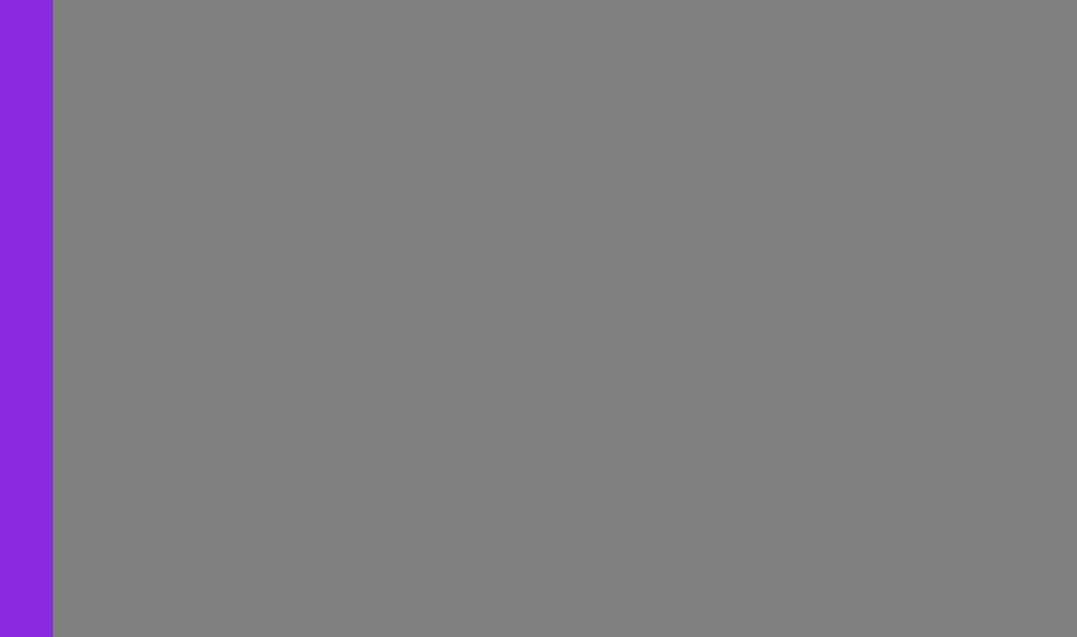
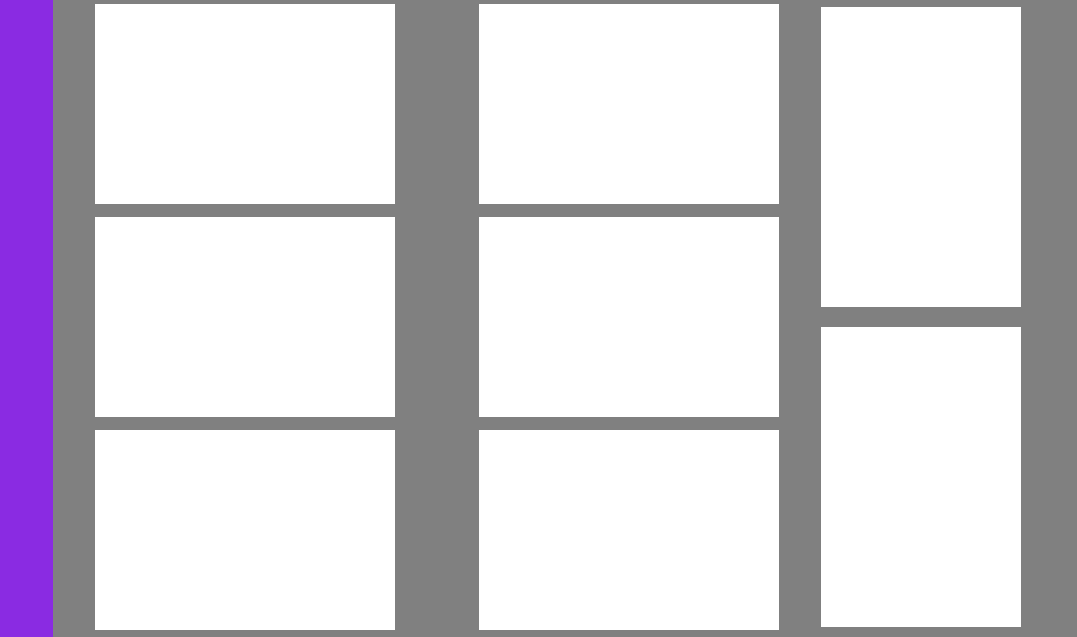
Before and after one commit to Fico27/admin-dash, a plain HTML site: page index.html in a window 1280 px wide. Shown: the part 163-800 px from the top of the page, 203-1280 px from the left. Drawn offline with Linux system fonts and the light colour scheme.

Commit message:
added basic styling to the content section (main section and right sidebar)

```diff
--- a/style.css
+++ b/style.css
@@ -112,6 +112,45 @@ body {
     background-color: gray;
     grid-area: 2/ 2/ 6/ 6;
     display: grid;
-    grid-template-rows: repeat(5 1fr);
+    /* grid-template-rows: repeat(5, 1fr); */
     grid-template-columns: 3fr 1fr
 }
+
+
+.projects{
+    grid-column: 1/2;
+    display:grid;
+    /* grid-row: repeat(3, 1fr);
+    grid-column: repeat(2, 1fr); */
+    grid-template-columns: 1fr 1fr;
+    grid-template-rows: 1fr 1fr 1fr;
+}
+
+.project{
+    height: 200px;
+    width: 300px;
+    background-color: white;
+    align-self: center;
+    justify-self: center;
+}
+
+.rightsidebar{
+    grid-column: 2/3;
+    display: grid;
+    grid-template-rows: 1fr 1fr;
+}
+
+.anouncements{
+    grid-row: 1/2;
+}
+.trending {
+    grid-row: 2/3
+}
+
+.anouncements, .trending{
+    height: 300px;
+    width: 200px;
+    background-color: white;
+    /* justify-self: center; */
+    align-self: center;
+}
```
